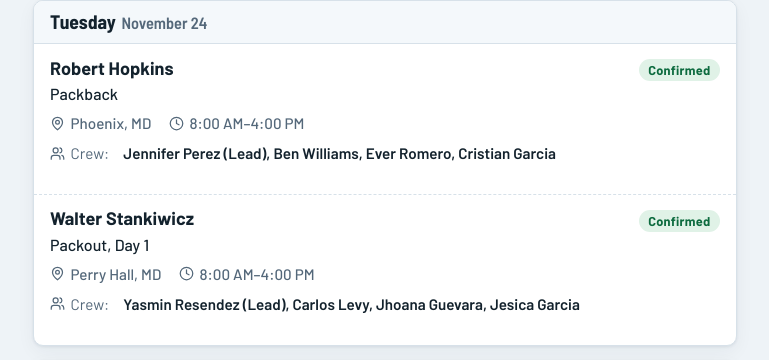
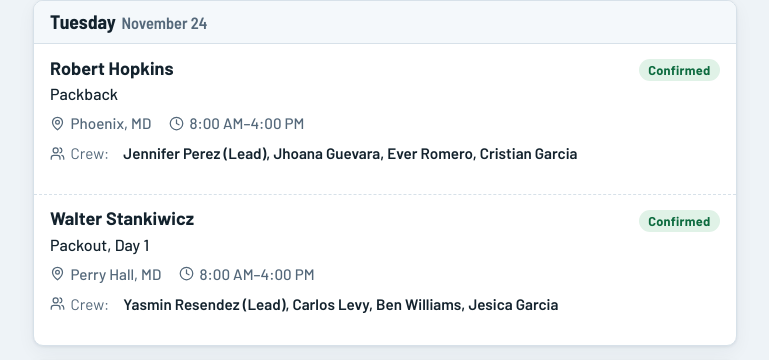
Before and after one commit to BlueKangarooPackoutzBM/BlueKangarooBaltTeamBoard, a plain HTML site: page index.html in a window 1280 px wide. Shown: the part 841-1201 px from the top of the page, without its empty margins (255-1024 px from the left). Drawn offline with Linux system fonts and the light colour scheme.

Commit message:
Week of Nov 23: Tuesday rotation — Ben to Stankiwicz, Jhoana to Hopkins

```diff
--- a/index.html
+++ b/index.html
@@ -373,7 +373,7 @@
               <span><svg width="15" height="15" viewBox="0 0 24 24" fill="none" stroke="currentColor" stroke-width="2" stroke-linecap="round" stroke-linejoin="round" aria-hidden="true"><path d="M20 10c0 6-8 12-8 12s-8-6-8-12a8 8 0 0 1 16 0Z"/><circle cx="12" cy="10" r="3"/></svg>Phoenix, MD</span>
               <span><svg width="15" height="15" viewBox="0 0 24 24" fill="none" stroke="currentColor" stroke-width="2" stroke-linecap="round" stroke-linejoin="round" aria-hidden="true"><circle cx="12" cy="12" r="10"/><path d="M12 6v6l4 2"/></svg>8:00 AM–4:00 PM</span>
             </div>
-            <p class="crew-line"><svg width="15" height="15" viewBox="0 0 24 24" fill="none" stroke="currentColor" stroke-width="2" stroke-linecap="round" stroke-linejoin="round" aria-hidden="true"><path d="M16 21v-2a4 4 0 0 0-4-4H6a4 4 0 0 0-4 4v2"/><circle cx="9" cy="7" r="4"/><path d="M22 21v-2a4 4 0 0 0-3-3.87"/><path d="M16 3.13a4 4 0 0 1 0 7.75"/></svg><span data-en="Crew:" data-es="Equipo:">Crew:</span>&nbsp;<strong data-en="Jennifer Perez (Lead), Ben Williams, Ever Romero, Cristian Garcia" data-es="Jennifer Perez (Líder), Ben Williams, Ever Romero, Cristian Garcia">Jennifer Perez (Lead), Ben Williams, Ever Romero, Cristian Garcia</strong></p>
+            <p class="crew-line"><svg width="15" height="15" viewBox="0 0 24 24" fill="none" stroke="currentColor" stroke-width="2" stroke-linecap="round" stroke-linejoin="round" aria-hidden="true"><path d="M16 21v-2a4 4 0 0 0-4-4H6a4 4 0 0 0-4 4v2"/><circle cx="9" cy="7" r="4"/><path d="M22 21v-2a4 4 0 0 0-3-3.87"/><path d="M16 3.13a4 4 0 0 1 0 7.75"/></svg><span data-en="Crew:" data-es="Equipo:">Crew:</span>&nbsp;<strong data-en="Jennifer Perez (Lead), Jhoana Guevara, Ever Romero, Cristian Garcia" data-es="Jennifer Perez (Líder), Jhoana Guevara, Ever Romero, Cristian Garcia">Jennifer Perez (Lead), Jhoana Guevara, Ever Romero, Cristian Garcia</strong></p>
           </div>
 
           <div class="job">
@@ -388,7 +388,7 @@
               <span><svg width="15" height="15" viewBox="0 0 24 24" fill="none" stroke="currentColor" stroke-width="2" stroke-linecap="round" stroke-linejoin="round" aria-hidden="true"><path d="M20 10c0 6-8 12-8 12s-8-6-8-12a8 8 0 0 1 16 0Z"/><circle cx="12" cy="10" r="3"/></svg>Perry Hall, MD</span>
               <span><svg width="15" height="15" viewBox="0 0 24 24" fill="none" stroke="currentColor" stroke-width="2" stroke-linecap="round" stroke-linejoin="round" aria-hidden="true"><circle cx="12" cy="12" r="10"/><path d="M12 6v6l4 2"/></svg>8:00 AM–4:00 PM</span>
             </div>
-            <p class="crew-line"><svg width="15" height="15" viewBox="0 0 24 24" fill="none" stroke="currentColor" stroke-width="2" stroke-linecap="round" stroke-linejoin="round" aria-hidden="true"><path d="M16 21v-2a4 4 0 0 0-4-4H6a4 4 0 0 0-4 4v2"/><circle cx="9" cy="7" r="4"/><path d="M22 21v-2a4 4 0 0 0-3-3.87"/><path d="M16 3.13a4 4 0 0 1 0 7.75"/></svg><span data-en="Crew:" data-es="Equipo:">Crew:</span>&nbsp;<strong data-en="Yasmin Resendez (Lead), Carlos Levy, Jhoana Guevara, Jesica Garcia" data-es="Yasmin Resendez (Líder), Carlos Levy, Jhoana Guevara, Jesica Garcia">Yasmin Resendez (Lead), Carlos Levy, Jhoana Guevara, Jesica Garcia</strong></p>
+            <p class="crew-line"><svg width="15" height="15" viewBox="0 0 24 24" fill="none" stroke="currentColor" stroke-width="2" stroke-linecap="round" stroke-linejoin="round" aria-hidden="true"><path d="M16 21v-2a4 4 0 0 0-4-4H6a4 4 0 0 0-4 4v2"/><circle cx="9" cy="7" r="4"/><path d="M22 21v-2a4 4 0 0 0-3-3.87"/><path d="M16 3.13a4 4 0 0 1 0 7.75"/></svg><span data-en="Crew:" data-es="Equipo:">Crew:</span>&nbsp;<strong data-en="Yasmin Resendez (Lead), Carlos Levy, Ben Williams, Jesica Garcia" data-es="Yasmin Resendez (Líder), Carlos Levy, Ben Williams, Jesica Garcia">Yasmin Resendez (Lead), Carlos Levy, Ben Williams, Jesica Garcia</strong></p>
           </div>
         </article>
 
```
